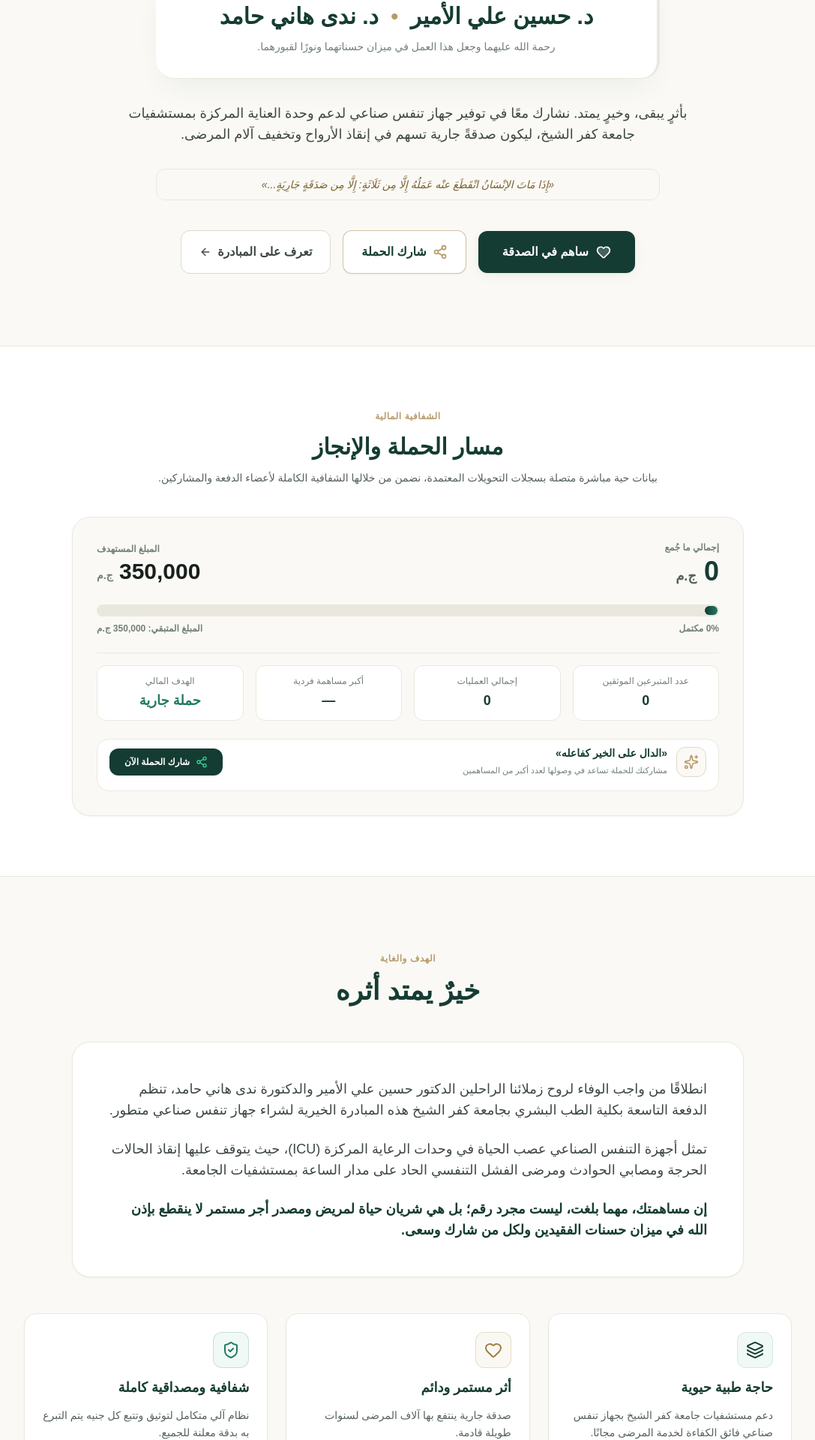
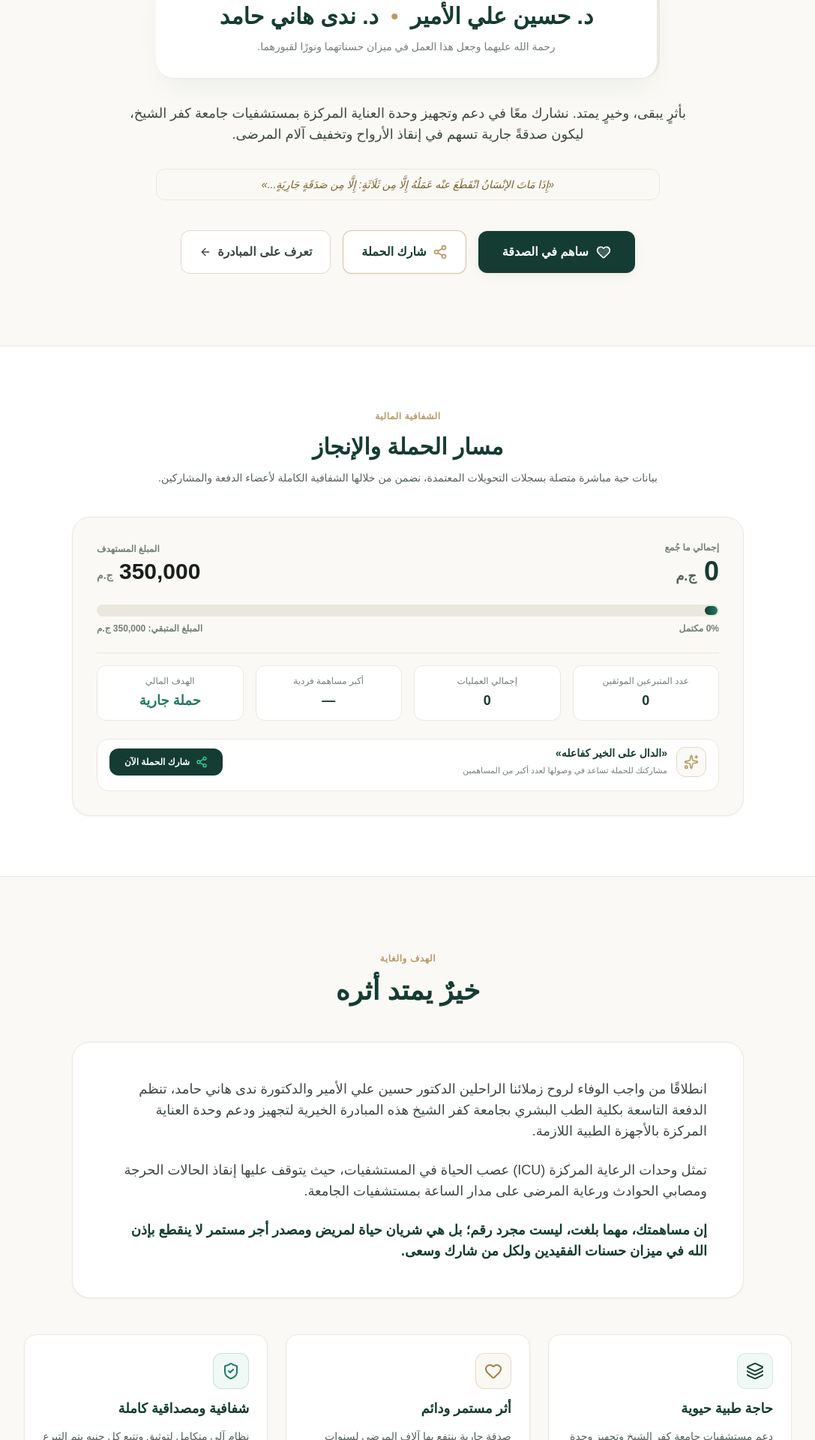
Before and after one commit to aboelkhiermohamed/donations, a Next.js app: page / in a window 1280 px wide. Shown: the part 368-2288 px from the top of the page at 75% size, without its empty margins (96-1183 px from the left). Built offline with nearby package versions, Linux system fonts and the light colour scheme; no server answers; the database is empty; a web font is replaced by a local one.

Commit message:
chore: remove specific ventilator references in favor of ICU support and medical equipment

```diff
--- a/src/app/api/og/campaign/[id]/route.tsx
+++ b/src/app/api/og/campaign/[id]/route.tsx
@@ -10,7 +10,7 @@ export const revalidate = 60; // Cache for 60 seconds
 const CANONICAL_CAMPAIGN = {
   id: 'c580436d-9654-4720-bc2f-a9cb6bf0f7a0',
   name_ar: 'صدقة جارية — إهداء لروح د. حسين علي الأمير ود. ندى هاني حامد',
-  description_ar: 'بأثرٍ يبقى، وخيرٍ يمتد. نشارك معًا في توفير جهاز تنفس صناعي لدعم وحدة العناية المركزة بمستشفيات جامعة كفر الشيخ، صدقةً جارية عن روح فقيدينا الدكتور حسين علي الأمير والدكتورة ندى هاني حامد.',
+  description_ar: 'بأثرٍ يبقى، وخيرٍ يمتد. نشارك معًا في دعم وتجهيز وحدة العناية المركزة بمستشفيات جامعة كفر الشيخ، صدقةً جارية عن روح فقيدينا الدكتور حسين علي الأمير والدكتورة ندى هاني حامد.',
   target_amount: 100000,
   organizer_ar: 'أطباء الدفعة التاسعة — طب كفر الشيخ',
 };
@@ -213,7 +213,7 @@ export async function GET(
                 width: '100%',
               }}
             >
-              {fixArabic('مبادرة لتوفير جهاز تنفس صناعي لوحدة العناية المركزة بمستشفيات جامعة كفر الشيخ')}
+              {fixArabic('مبادرة لدعم وتجهيز وحدة العناية المركزة بمستشفيات جامعة كفر الشيخ')}
             </div>
           </div>
 
--- a/src/app/campaign/[id]/page.tsx
+++ b/src/app/campaign/[id]/page.tsx
@@ -7,7 +7,7 @@ interface CampaignPageProps {
 }
 
 const DEFAULT_TITLE = 'صدقة جارية — الدفعة التاسعة طب كفر الشيخ | د. حسين علي الأمير ود. ندى هاني حامد';
-const DEFAULT_DESC = 'مبادرة صدقة جارية لتوفير جهاز تنفس صناعي لوحدة العناية المركزة بمستشفيات جامعة كفر الشيخ، صدقةً جارية عن روح الفقيدين د. حسين علي الأمير ود. ندى هاني حامد رحمة الله عليهما.';
+const DEFAULT_DESC = 'مبادرة صدقة جارية لدعم وتجهيز وحدة العناية المركزة بمستشفيات جامعة كفر الشيخ، صدقةً جارية عن روح الفقيدين د. حسين علي الأمير ود. ندى هاني حامد رحمة الله عليهما.';
 
 export async function generateMetadata({ params }: CampaignPageProps): Promise<Metadata> {
   const { id } = await params;
--- a/src/app/layout.tsx
+++ b/src/app/layout.tsx
@@ -21,14 +21,14 @@ const jakarta = Plus_Jakarta_Sans({
 export const metadata: Metadata = {
   metadataBase: new URL('https://donations-tau.vercel.app'),
   title: 'صدقة جارية — الدفعة التاسعة طب كفر الشيخ | د. حسين علي الأمير ود. ندى هاني حامد',
-  description: 'مبادرة صدقة جارية مقدمة من أطباء الدفعة التاسعة طب كفر الشيخ لتوفير جهاز تنفس صناعي لوحدة العناية المركزة بمستشفيات جامعة كفر الشيخ، إهداءً لروح الفقيدين د. حسين علي الأمير ود. ندى هاني حامد رحمة الله عليهما.',
-  keywords: ['صدقة جارية', 'طب كفر الشيخ', 'الدفعة التاسعة', 'جهاز تنفس صناعي', 'تبرعات', 'كفر الشيخ'],
+  description: 'مبادرة صدقة جارية مقدمة من أطباء الدفعة التاسعة طب كفر الشيخ لدعم وتجهيز وحدة العناية المركزة بمستشفيات جامعة كفر الشيخ، إهداءً لروح الفقيدين د. حسين علي الأمير ود. ندى هاني حامد رحمة الله عليهما.',
+  keywords: ['صدقة جارية', 'طب كفر الشيخ', 'الدفعة التاسعة', 'العناية المركزة', 'تبرعات', 'كفر الشيخ'],
   icons: {
     icon: '/icon.png',
   },
   openGraph: {
     title: 'صدقة جارية — الدفعة التاسعة طب كفر الشيخ | د. حسين علي الأمير ود. ندى هاني حامد',
-    description: 'مبادرة صدقة جارية لتوفير جهاز تنفس صناعي لوحدة العناية المركزة بمستشفيات جامعة كفر الشيخ، إهداءً لروح د. حسين علي الأمير ود. ندى هاني حامد رحمة الله عليهما.',
+    description: 'مبادرة صدقة جارية لدعم وتجهيز وحدة العناية المركزة بمستشفيات جامعة كفر الشيخ، إهداءً لروح د. حسين علي الأمير ود. ندى هاني حامد رحمة الله عليهما.',
     url: 'https://donations-tau.vercel.app',
     siteName: 'صدقة جارية — طب كفر الشيخ',
     locale: 'ar_EG',
@@ -45,7 +45,7 @@ export const metadata: Metadata = {
   twitter: {
     card: 'summary_large_image',
     title: 'صدقة جارية — الدفعة التاسعة طب كفر الشيخ',
-    description: 'مبادرة صدقة جارية لتوفير جهاز تنفس صناعي لوحدة العناية المركزة بمستشفيات جامعة كفر الشيخ.',
+    description: 'مبادرة صدقة جارية لدعم وتجهيز وحدة العناية المركزة بمستشفيات جامعة كفر الشيخ.',
     images: ['/api/og'],
   },
 };
--- a/src/app/page.tsx
+++ b/src/app/page.tsx
@@ -63,8 +63,8 @@ const CANONICAL_CAMPAIGN: Campaign = {
   id: 'c580436d-9654-4720-bc2f-a9cb6bf0f7a0',
   name: 'Sadaqah Jariyah — In Loving Memory of Dr. Hussein Ali El-Amir & Dr. Nada Hani Hamed',
   name_ar: 'صدقة جارية — إهداء لروح د. حسين علي الأمير ود. ندى هاني حامد',
-  description: 'An enduring charity with lasting impact. Uniting to provide an advanced ICU ventilator for Kafr El-Sheikh University Hospitals, dedicated in memory of Dr. Hussein Ali El-Amir & Dr. Nada Hani Hamed.',
-  description_ar: 'بأثرٍ يبقى، وخيرٍ يمتد. نشارك معًا في توفير جهاز تنفس صناعي لدعم وحدة العناية المركزة بمستشفيات جامعة كفر الشيخ، صدقةً جارية عن روح فقيدينا الدكتور حسين علي الأمير والدكتورة ندى هاني حامد.',
+  description: 'An enduring charity with lasting impact. Uniting to support and equip the ICU at Kafr El-Sheikh University Hospitals, dedicated in memory of Dr. Hussein Ali El-Amir & Dr. Nada Hani Hamed.',
+  description_ar: 'بأثرٍ يبقى، وخيرٍ يمتد. نشارك معًا في دعم وتجهيز وحدة العناية المركزة بمستشفيات جامعة كفر الشيخ، صدقةً جارية عن روح فقيدينا الدكتور حسين علي الأمير والدكتورة ندى هاني حامد.',
   target_amount: 350000,
   collected_amount: 0,
   organizer: '9th Batch Physicians — Kafr El-Sheikh Medicine',
@@ -663,7 +663,7 @@ export default function PublicDonationPage({ initialCampaignId }: { initialCampa
 
       ctx.fillStyle = '#738079';
       ctx.font = '16px sans-serif';
-      ctx.fillText('مشروع توفير جهاز تنفس صناعي لدعم وحدة العناية المركزة بمستشفيات جامعة كفر الشيخ', 600, 445);
+      ctx.fillText('مشروع دعم وتجهيز وحدة العناية المركزة بمستشفيات جامعة كفر الشيخ', 600, 445);
 
       ctx.strokeStyle = '#EAE8DE';
       ctx.lineWidth = 1;
--- a/src/context/LanguageContext.tsx
+++ b/src/context/LanguageContext.tsx
@@ -23,7 +23,7 @@ const translations: Record<Language, Record<string, string>> = {
     hero_dedication_to: "إهداء إلى روح الزميلين العزيزين",
     hero_doctor_1: "د. حسين علي الأمير",
     hero_doctor_2: "د. ندى هاني حامد",
-    hero_subtitle: "بأثرٍ يبقى، وخيرٍ يمتد. نشارك معًا في توفير جهاز تنفس صناعي لدعم وحدة العناية المركزة بمستشفيات جامعة كفر الشيخ، ليكون صدقةً جارية تسهم في إنقاذ الأرواح وتخفيف آلام المرضى.",
+    hero_subtitle: "بأثرٍ يبقى، وخيرٍ يمتد. نشارك معًا في دعم وتجهيز وحدة العناية المركزة بمستشفيات جامعة كفر الشيخ، ليكون صدقةً جارية تسهم في إنقاذ الأرواح وتخفيف آلام المرضى.",
     hero_cta_donate: "ساهم في الصدقة",
     hero_cta_about: "تعرف على المبادرة",
     hero_badge_institutional: "مبادرة خيرية طبية موثقة",
@@ -48,16 +48,16 @@ const translations: Record<Language, Record<string, string>> = {
     verified_donors_count: "عدد المتبرعين الموثقين",
     average_donation: "متوسط المساهمة",
     egp: "ج.م",
-    ventilator_target_label: "جهاز تنفس صناعي للعناية المركزة",
+    ventilator_target_label: "دعم وتجهيز وحدة العناية المركزة",
 
     // Storytelling / About Section
     story_badge: "الهدف والغاية",
     story_title: "خيرٌ يمتد أثره",
-    story_p1: "انطلاقًا من واجب الوفاء لروح زملائنا الراحلين الدكتور حسين علي الأمير والدكتورة ندى هاني حامد، تنظم الدفعة التاسعة بكلية الطب البشري بجامعة كفر الشيخ هذه المبادرة الخيرية لشراء جهاز تنفس صناعي متطور.",
-    story_p2: "تمثل أجهزة التنفس الصناعي عصب الحياة في وحدات الرعاية المركزة (ICU)، حيث يتوقف عليها إنقاذ الحالات الحرجة ومصابي الحوادث ومرضى الفشل التنفسي الحاد على مدار الساعة بمستشفيات الجامعة.",
+    story_p1: "انطلاقًا من واجب الوفاء لروح زملائنا الراحلين الدكتور حسين علي الأمير والدكتورة ندى هاني حامد، تنظم الدفعة التاسعة بكلية الطب البشري بجامعة كفر الشيخ هذه المبادرة الخيرية لتجهيز ودعم وحدة العناية المركزة بالأجهزة الطبية اللازمة.",
+    story_p2: "تمثل وحدات الرعاية المركزة (ICU) عصب الحياة في المستشفيات، حيث يتوقف عليها إنقاذ الحالات الحرجة ومصابي الحوادث ورعاية المرضى على مدار الساعة بمستشفيات الجامعة.",
     story_p3: "إن مساهمتك، مهما بلغت، ليست مجرد رقم؛ بل هي شريان حياة لمريض ومصدر أجر مستمر لا ينقطع بإذن الله في ميزان حسنات الفقيدين ولكل من شارك وسعى.",
     story_feature_1_title: "حاجة طبية حيوية",
-    story_feature_1_desc: "دعم مستشفيات جامعة كفر الشيخ بجهاز تنفس صناعي فائق الكفاءة لخدمة المرضى مجانًا.",
+    story_feature_1_desc: "دعم مستشفيات جامعة كفر الشيخ وتجهيز وحدة العناية المركزة لخدمة المرضى مجانًا.",
     story_feature_2_title: "أثر مستمر ودائم",
     story_feature_2_desc: "صدقة جارية ينتفع بها آلاف المرضى لسنوات طويلة قادمة.",
     story_feature_3_title: "شفافية ومصداقية كاملة",
@@ -153,7 +153,7 @@ const translations: Record<Language, Record<string, string>> = {
     hero_dedication_to: "Dedicated to the Beloved Memory of",
     hero_doctor_1: "Dr. Hussein Ali El-Amir",
     hero_doctor_2: "Dr. Nada Hani Hamed",
-    hero_subtitle: "An enduring impact, an everlasting benevolence. Joining hands to provide a modern ICU ventilator for Kafr El-Sheikh University Hospitals as continuous charity in loving memory of our late colleagues.",
+    hero_subtitle: "An enduring impact, an everlasting benevolence. Joining hands to support and equip the ICU at Kafr El-Sheikh University Hospitals as continuous charity in loving memory of our late colleagues.",
     hero_cta_donate: "Contribute to the Charity",
     hero_cta_about: "About the Campaign",
     hero_badge_institutional: "Verified Institutional Medical Campaign",
@@ -178,16 +178,16 @@ const translations: Record<Language, Record<string, string>> = {
     verified_donors_count: "Verified Donors",
     average_donation: "Average Gift",
     egp: "EGP",
-    ventilator_target_label: "Advanced ICU Medical Ventilator",
+    ventilator_target_label: "ICU Support & Medical Equipment",
 
     // Storytelling / About Section
     story_badge: "Mission & Purpose",
     story_title: "A Lasting Impact of Continuous Good",
-    story_p1: "In honor of the cherished memory of our colleagues Dr. Hussein Ali El-Amir and Dr. Nada Hani Hamed, the 9th Batch of Kafr El-Sheikh Medicine is organizing this charitable campaign to provide a state-of-the-art ICU ventilator.",
-    story_p2: "Ventilators serve as the lifeline of Intensive Care Units, enabling continuous life support for critical emergencies, trauma patients, and severe respiratory cases at Kafr El-Sheikh University Hospitals.",
+    story_p1: "In honor of the cherished memory of our colleagues Dr. Hussein Ali El-Amir and Dr. Nada Hani Hamed, the 9th Batch of Kafr El-Sheikh Medicine is organizing this charitable campaign to support and equip the Intensive Care Unit with vital medical equipment.",
+    story_p2: "Intensive Care Units serve as the lifeline of hospitals, enabling continuous life support for critical emergencies and trauma patients at Kafr El-Sheikh University Hospitals.",
     story_p3: "Every contribution directly serves a patient in need and stands as a perpetual source of reward in memory of the two doctors.",
     story_feature_1_title: "Critical Medical Need",
-    story_feature_1_desc: "Equipping university hospital ICUs with a vital ventilator to save lives around the clock.",
+    story_feature_1_desc: "Equipping university hospital ICUs with essential medical support to save lives around the clock.",
     story_feature_2_title: "Enduring Sadaqah",
     story_feature_2_desc: "A continuous charitable deed providing medical aid to thousands of patients over years.",
     story_feature_3_title: "Complete Transparency",
```
Also changed, not shown: src/app/about/page.tsx (+4 -4 lines), 1 other file (tests, documents, lock files or other folders).
